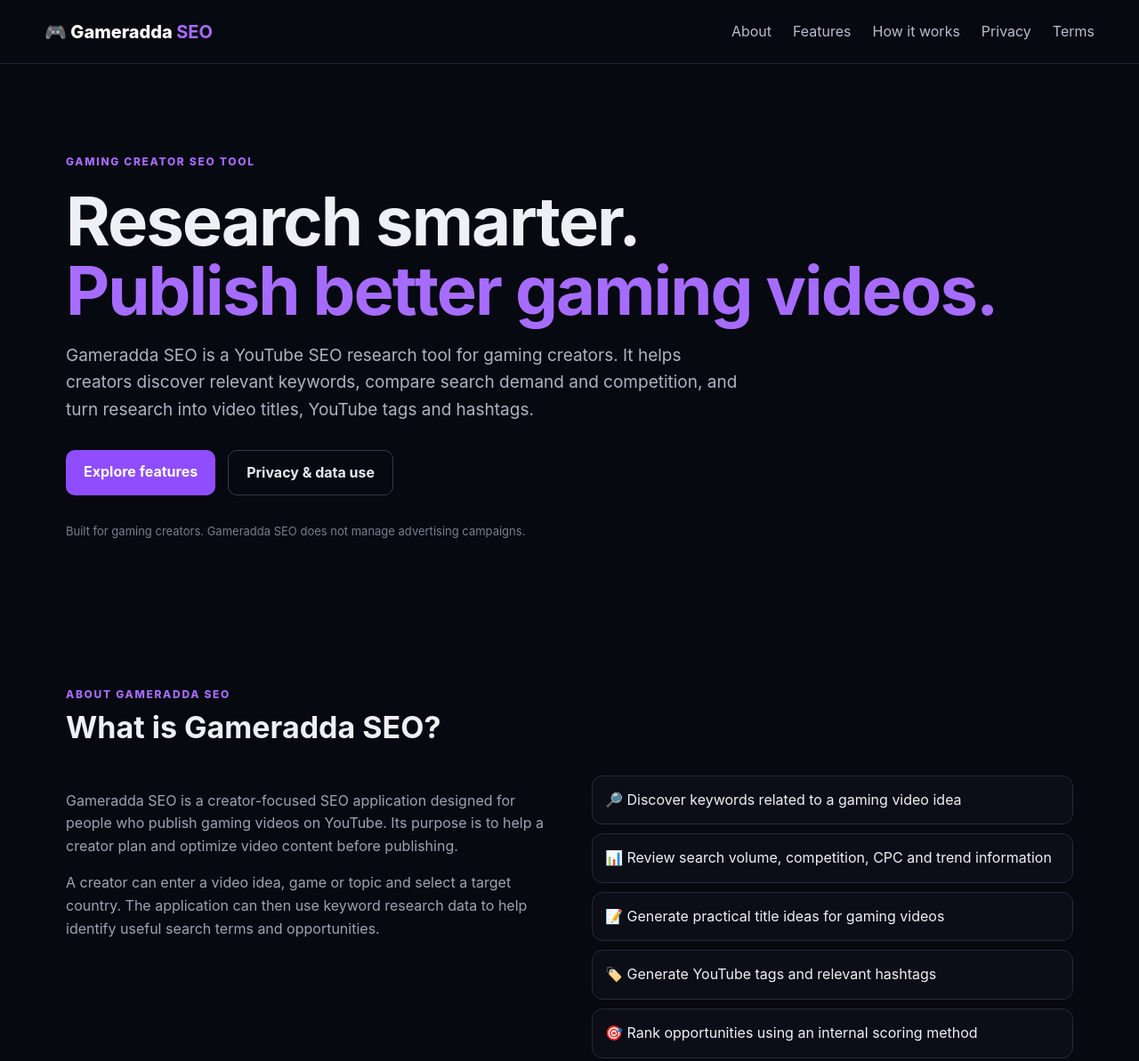
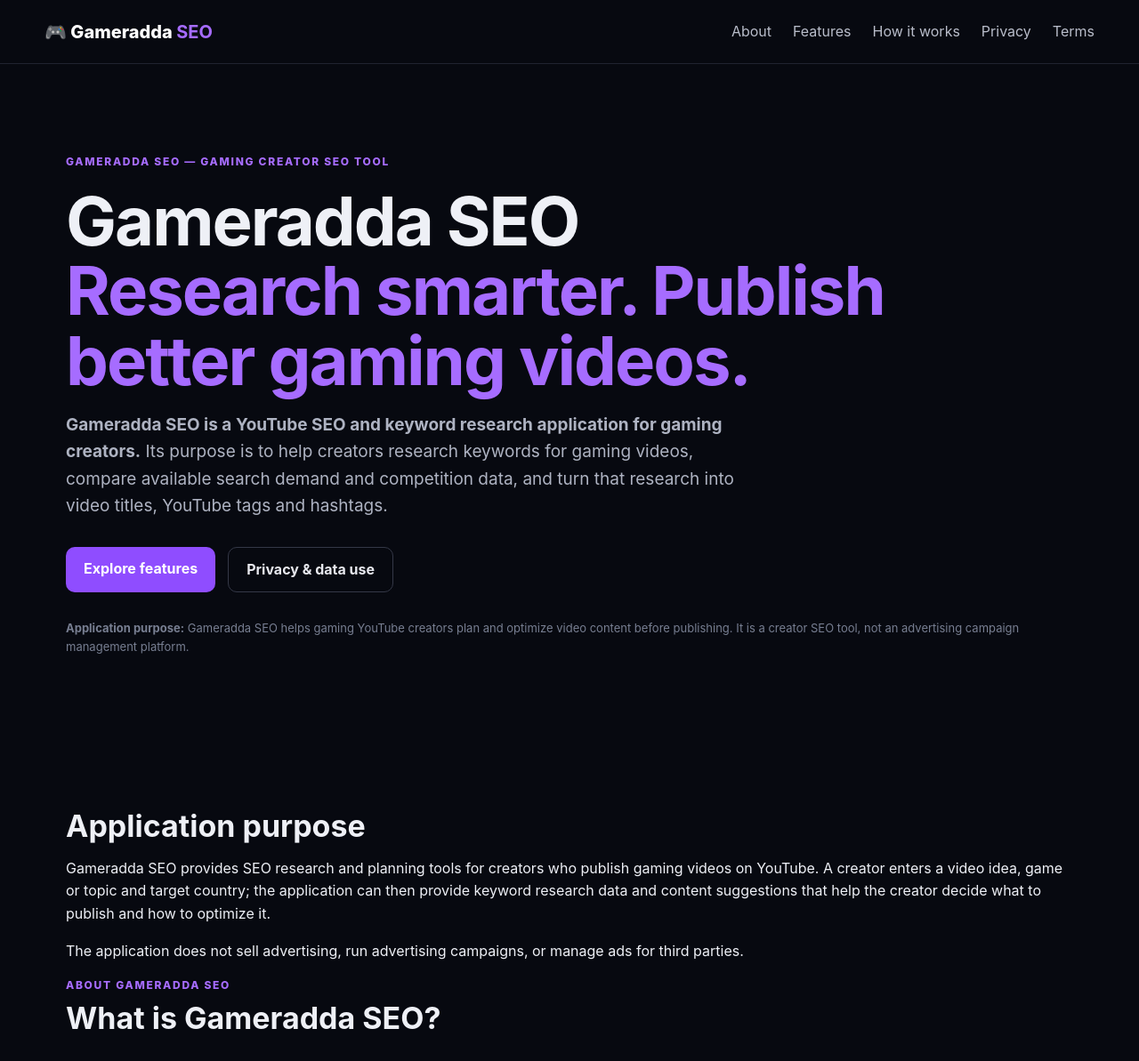
Before and after one commit to kgameradda/gameradda-seo-site, a plain HTML site: page index.html in a window 1280 px wide. Shown: the top 1193 px of the page at 89% size. Drawn offline with Linux system fonts and the light colour scheme.

Commit message:
Update index.html

```diff
--- a/index.html
+++ b/index.html
@@ -16,14 +16,17 @@
 
 <main>
 <section class="hero">
-<div class="eyebrow">GAMING CREATOR SEO TOOL</div>
-<h1>Research smarter.<br><span>Publish better gaming videos.</span></h1>
-<p class="lead">Gameradda SEO is a YouTube SEO research tool for gaming creators. It helps creators discover relevant keywords, compare search demand and competition, and turn research into video titles, YouTube tags and hashtags.</p>
+<div class="eyebrow">GAMERADDA SEO — GAMING CREATOR SEO TOOL</div>
+<h1>Gameradda SEO<br><span>Research smarter. Publish better gaming videos.</span></h1>
+<p class="lead"><strong>Gameradda SEO is a YouTube SEO and keyword research application for gaming creators.</strong> Its purpose is to help creators research keywords for gaming videos, compare available search demand and competition data, and turn that research into video titles, YouTube tags and hashtags.</p>
 <div class="actions"><a class="btn primary" href="#features">Explore features</a><a class="btn secondary" href="privacy.html">Privacy &amp; data use</a></div>
-<p class="note">Built for gaming creators. Gameradda SEO does not manage advertising campaigns.</p>
+<p class="note"><strong>Application purpose:</strong> Gameradda SEO helps gaming YouTube creators plan and optimize video content before publishing. It is a creator SEO tool, not an advertising campaign management platform.</p>
 </section>
 
 <section id="about" class="section">
+<div class="verification-purpose"><h2>Application purpose</h2>
+<p>Gameradda SEO provides SEO research and planning tools for creators who publish gaming videos on YouTube. A creator enters a video idea, game or topic and target country; the application can then provide keyword research data and content suggestions that help the creator decide what to publish and how to optimize it.</p>
+<p>The application does not sell advertising, run advertising campaigns, or manage ads for third parties.</p></div>
 <div class="section-head"><div><div class="eyebrow">ABOUT GAMERADDA SEO</div><h2>What is Gameradda SEO?</h2></div></div>
 <div class="split">
 <div>
@@ -86,11 +89,11 @@
 
 <section class="section">
 <div class="section-head"><div><div class="eyebrow">DATA &amp; PRIVACY</div><h2>Clear information about how the application is used.</h2></div></div>
-<p>Gameradda SEO uses Google services when a creator requests features that require them. OAuth access is used for the requested application operations. The application's privacy policy explains the relevant data handling and user controls.</p>
+<p>Gameradda SEO uses Google services when a creator requests features that require them. Google OAuth is used for requested YouTube-related operations, while Google Ads Keyword Planner data is used for the keyword-research feature. Access is limited to the functionality requested by the creator. The application's privacy policy explains the relevant data handling and user controls.</p>
 <div class="actions"><a class="btn primary" href="privacy.html">Read Privacy Policy</a><a class="btn secondary" href="terms.html">Read Terms of Service</a></div>
 </section>
 </main>
 
-<footer><div>© 2026 Gameradda. Gameradda SEO is a creator-focused YouTube SEO tool.</div><div><a href="privacy.html">Privacy Policy</a><a href="terms.html">Terms of Service</a></div></footer>
+<footer><div>© 2026 Gameradda. Gameradda SEO is a YouTube SEO and keyword research application for gaming creators.</div><div><a href="privacy.html">Privacy Policy</a><a href="terms.html">Terms of Service</a></div></footer>
 </body>
 </html>
```
